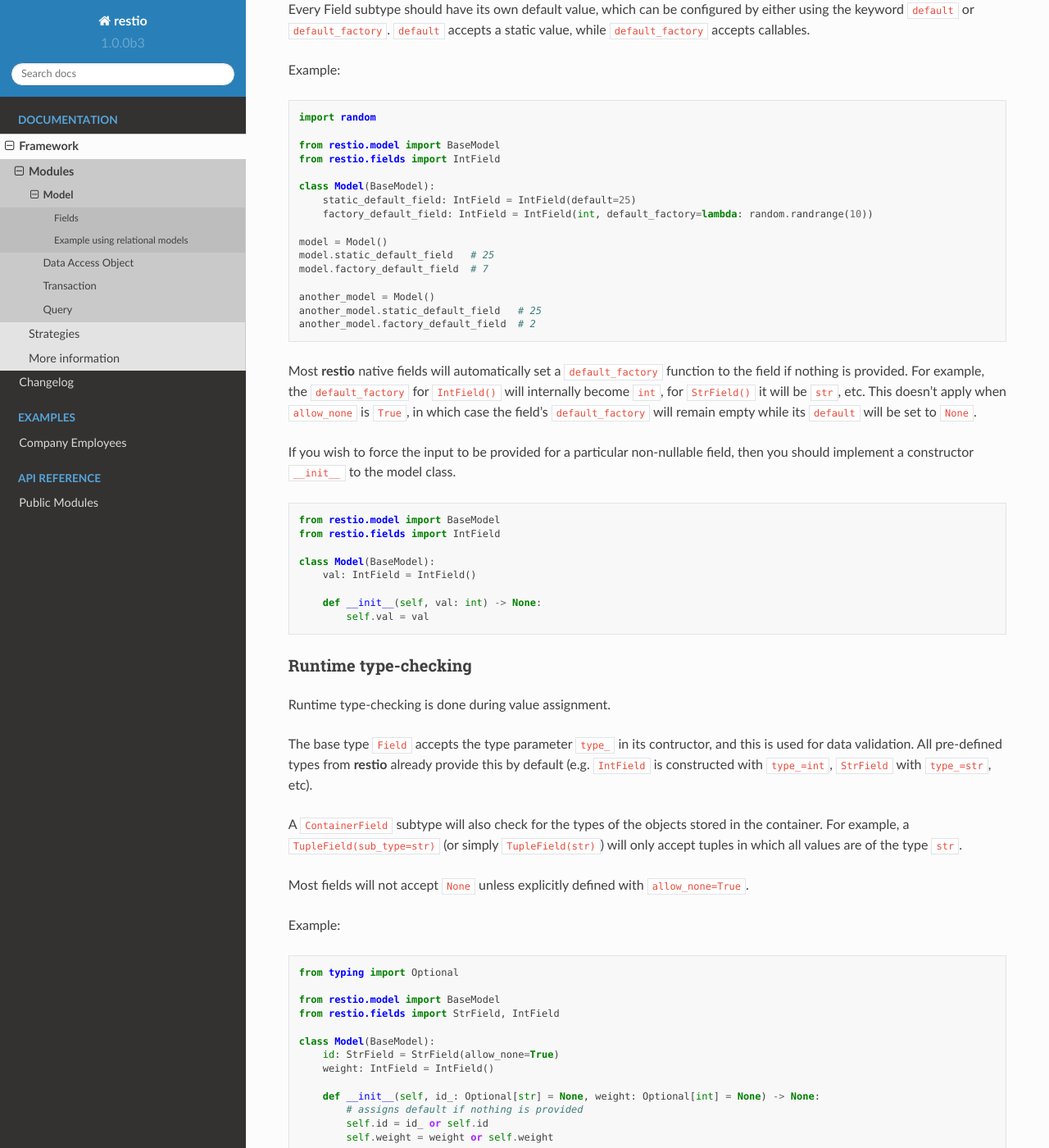
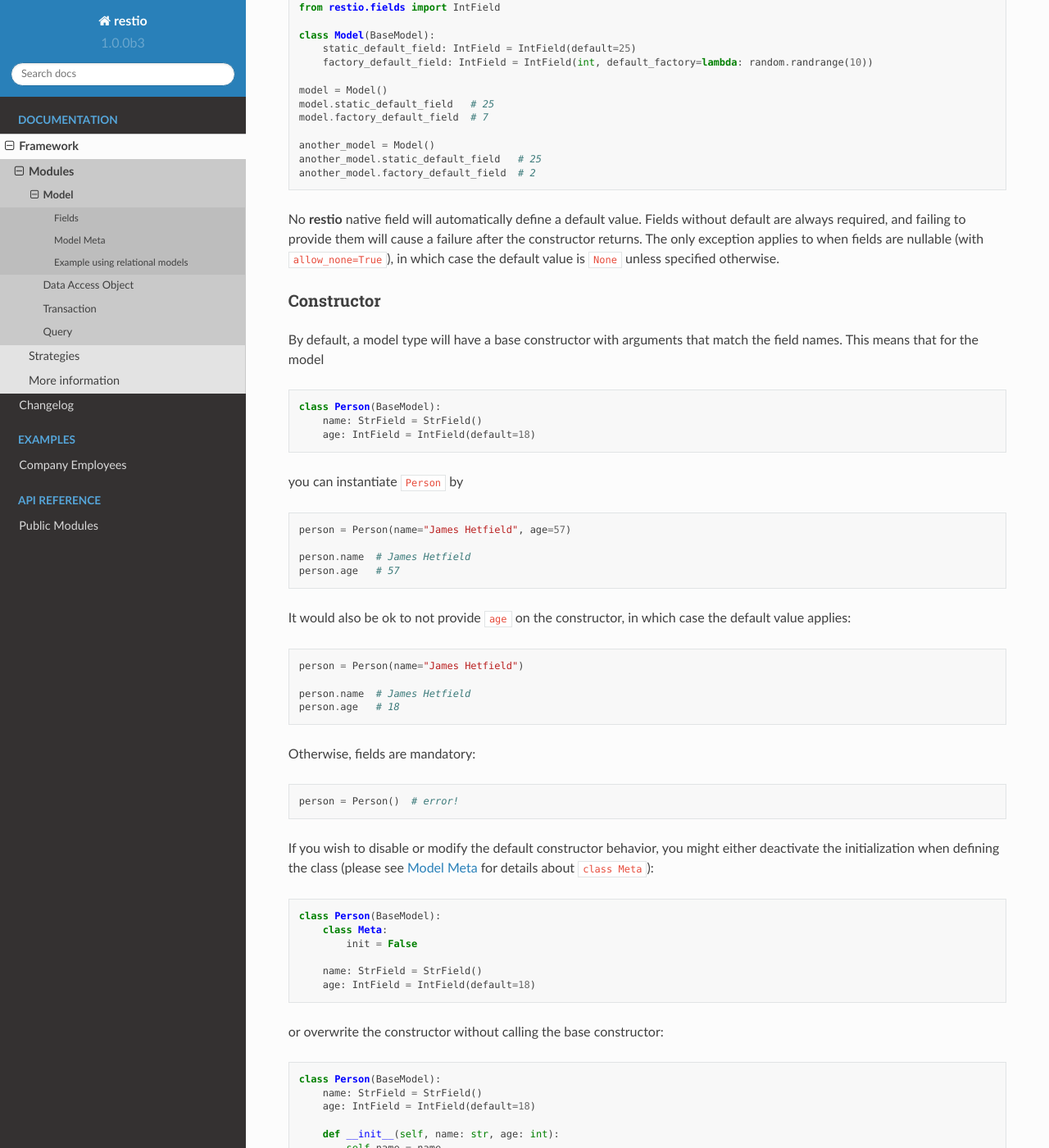
Before and after one commit to eduardostarling/restio, a Sphinx documentation site: the page built from docs/source/framework/model.rst, in a window 1280 px wide and 1400 px high, scrolled down 1396 px. Shown: the whole window at 82% size. Built offline with Sphinx 7.4.7 and the Read the Docs theme 2.0.0, drawn with Linux system fonts in a browser that asks for light colours; some of the changed text lies outside the part shown.

Commit message:
feat!: Add BaseModel constructor for assigning fields

```diff
--- a/docs/source/changelog.rst
+++ b/docs/source/changelog.rst
@@ -6,8 +6,11 @@ Changelog
 
 - Added support for Field Setters with the :code:`Field.setter` decorator in models.
 - Added support for the built-in python :code:`@property` in models.
+- Added support for customizable :code:`Meta` nested class in models, which now supports modifying the two new attributes :code:`init` and :code:`init_ignore_extra`.
+- Added :code:`BaseModel` constructor that collects parameters and assigns them to fields automatically by name.
 - Improved performance when registering objects to the transaction cache. Registering a new object to a transaction that already contains many models registered will now be faster. Also, applies when queries retrieve multiple objects at once.
 - **BREAKING CHANGE**: :code:`BaseModel.get_children()` now returns a :code:`Set` instead of a :code:`List`. This also applies to the input argument :code:`children`.
+- **BREAKING CHANGE**: Native fields no longer contain pre-defined default values. Fields without default now are required to be set as part of the constructor of the model, which will raise and Exception otherwise.
 
 
 1.0.0b2
--- a/docs/source/framework/model.rst
+++ b/docs/source/framework/model.rst
@@ -20,17 +20,6 @@ For example, a model :code:`Employee` could be written using as following to rep
         age: IntField = IntField(default=18)
         address: StrField = StrField(default="Company Address")
 
-        def __init__(
-            self,
-            *,
-            name: str,
-            age: Optional[int] = None,
-            address: Optional[str] = None
-        ) -> None:
-            self.name = name
-            self.age = age or self.age  # uses default
-            self.address = address or self.address  # uses default
-
         @address.setter
         def _validate_address(self, address: str):
             if not address:
@@ -39,6 +28,7 @@ For example, a model :code:`Employee` could be written using as following to rep
 
 
 All **restio** models should inherit from :code:`restio.model.BaseModel`, and all fields should be of type :code:`restio.fields.Field`. :code:`BaseModel` will guarante that the models can be properly operated by the other **restio** modules, such as Transactions and Data Access Objects.
+
 
 .. _fields:
 
@@ -64,7 +54,7 @@ Default values
 
 Fields' default values are assigned to the model instance as soon as they are accessed for the first time, or right after the constructor returns.
 
-Every Field subtype should have its own default value, which can be configured by either using the keyword :code:`default` or :code:`default_factory`. :code:`default` accepts a static value, while :code:`default_factory` accepts callables.
+Every :code:`Field` subtype should have its own default value, which can be configured by either using the keyword :code:`default` or :code:`default_factory`. :code:`default` accepts a static value, while :code:`default_factory` accepts callables.
 
 Example:
 
@@ -87,20 +77,109 @@ Example:
     another_model.static_default_field   # 25
     another_model.factory_default_field  # 2
 
-Most **restio** native fields will automatically set a :code:`default_factory` function to the field if nothing is provided. For example, the :code:`default_factory` for :code:`IntField()` will internally become :code:`int`, for :code:`StrField()` it will be :code:`str`, etc. This doesn't apply when :code:`allow_none` is :code:`True`, in which case the field's :code:`default_factory` will remain empty while its :code:`default` will be set to :code:`None`.
+No **restio** native field will automatically define a default value. Fields without default are always required, and failing to provide them will cause a failure after the constructor returns. The only exception applies to when fields are nullable (with :code:`allow_none=True`), in which case the default value is :code:`None` unless specified otherwise.
 
-If you wish to force the input to be provided for a particular non-nullable field, then you should implement a constructor :code:`__init__` to the model class.
+
+Constructor
+^^^^^^^^^^^
+
+By default, a model type will have a base constructor with arguments that match the field names. This means that for the model
 
 .. code-block:: python
 
-    from restio.model import BaseModel
-    from restio.fields import IntField
+    class Person(BaseModel):
+        name: StrField = StrField()
+        age: IntField = IntField(default=18)
 
-    class Model(BaseModel):
-        val: IntField = IntField()
+you can instantiate :code:`Person` by
 
-        def __init__(self, val: int) -> None:
-            self.val = val
+.. code-block:: python
+
+    person = Person(name="James Hetfield", age=57)
+
+    person.name  # James Hetfield
+    person.age   # 57
+
+It would also be ok to not provide :code:`age` on the constructor, in which case the default value applies:
+
+.. code-block:: python
+
+    person = Person(name="James Hetfield")
+
+    person.name  # James Hetfield
+    person.age   # 18
+
+Otherwise, fields are mandatory:
+
+.. code-block:: python
+
+    person = Person()  # error!
+
+If you wish to disable or modify the default constructor behavior, you might either deactivate the initialization when defining the class (please see :ref:`model_meta` for details about :code:`class Meta`):
+
+.. code-block:: python
+
+    class Person(BaseModel):
+        class Meta:
+            init = False
+
+        name: StrField = StrField()
+        age: IntField = IntField(default=18)
+
+or overwrite the constructor without calling the base constructor:
+
+.. code-block:: python
+
+    class Person(BaseModel):
+        name: StrField = StrField()
+        age: IntField = IntField(default=18)
+
+        def __init__(self, name: str, age: int):
+            self.name = name
+            self.age = age + 10
+
+It is even possible to have a custom constructor and benefit from the default behavior:
+
+.. code-block:: python
+
+    class Person(BaseModel):
+        name: StrField = StrField()
+        age: IntField = IntField(default=18)
+
+        can_drink: bool
+
+        def __init__(self, **kwargs):
+            super().__init__(**kwargs)
+            self.can_drink = self.age > 18
+
+
+Fields can also be individually marked to not be initialized by providing :code:`init=False`, in which case the base constructor will ignore the parameter if it is provided. The field value after instantiating the model should either be the field default value or a custom value set by a manually implemented constructor.
+
+.. code-block:: python
+
+    class Person(BaseModel):
+        name: StrField = StrField()
+        age: IntField = IntField(default=18, init=False)
+
+    person = Person(name="James Hetfield", age=57)
+    person.age  # 18
+
+Which is equivalent to
+
+.. code-block:: python
+
+    class Person(BaseModel):
+        name: StrField = StrField()
+        age: IntField = IntField(init=False)
+
+        def __init__(self, **kwargs):
+            super().__init__(**kwargs)
+            self.age = 18
+
+        person = Person(name="James Hetfield", age=57)
+        person.age  # 18
+
+Failing to assigning a value to a field before the instantiation finishes will result in an Exception.
 
 
 Runtime type-checking
@@ -125,12 +204,7 @@ Example:
 
     class Model(BaseModel):
         id: StrField = StrField(allow_none=True)
-        weight: IntField = IntField()
-
-        def __init__(self, id_: Optional[str] = None, weight: Optional[int] = None) -> None:
-            # assigns default if nothing is provided
-            self.id = id_ or self.id
-            self.weight = weight or self.weight
+        weight: IntField = IntField(default=0)
 
     model = Model()
     model.id      # None
@@ -144,11 +218,11 @@ Example:
     model.weight = "65 kg"  # error
     model.weight            # 65
 
-    model_constructed = Model(id_="value", weight=70)  # ok
+    model_constructed = Model(id="value", weight=70)  # ok
     model_constructed.id                               # value
     model_constructed.weight                           # 70
 
-    model_constructed = Model(id_=1, weight=70)        # error
+    model_constructed = Model(id=1, weight=70)        # error
 
 
 Setters and Properties
@@ -223,8 +297,7 @@ If you wish an even more customized behavior, Models and Fields will support the
                 raise ValueError(f"Employee {self.name} should be 18 or older.")
             self._age = value
 
-    employee = Employee()
-    employee.name = "John"
+    employee = Employee(name="John", age=18)
 
     employee.age = 15   # fails
     employee._age = 15  # succeeds
@@ -275,12 +348,9 @@ Example:
         id: IntField = IntField(pk=True, allow_none=True)
         name: StrField = StrField()
 
-        def __init__(self, name: str) -> None:
-            self.name = name
-
     class Company(BaseModel):
         address: StrField = StrField(default="The Netherlands")
-        employees: FrozenSetModelField[Employee] = FrozenSetModelField(Employee)
+        employees: FrozenSetModelField[Employee] = FrozenSetModelField(Employee, default_factory=frozenset)
 
     employee = Employee(name="Jay Pritchett")
 
@@ -316,13 +386,7 @@ For example, frozen behavior is very useful for primary keys that should be defi
     from restio.transaction import Transaction
 
     class Employee(BaseModel):
-        # setting default_factory=None will make it mandatory to provide a
-        # value before the constructor is finished
-        key: StrField = StrField(pk=True, default_factory=None, frozen=FrozenType.UPDATE)
-
-        def __init__(self, key: str):
-            # assign the value in the constructor
-            self.key = key
+        key: StrField = StrField(pk=True, frozen=FrozenType.UPDATE)
 
     transaction = Transaction()
     ...  # boiler-plate code, assign DAOs, etc
@@ -378,6 +442,28 @@ Or after getting:
     one_more_employee.key  # key_value
     one_more_employee.key = "other_key"  # error, key cannot be modified
 
+.. _model_meta:
+
+Model Meta
+----------
+
+All model classes contain an internal structure :code:`ModelMeta`, which defines the behavior of the model in runtime. Some :code:`ModelMeta` attributes can be overwritten by declaring the model with a nested class :code:`Meta`:
+
+.. code-block:: python
+
+    class Model(BaseModel):
+        class Meta:
+            pass
+
+        ...
+
+The individual attributes given to :code:`Meta` are always static and accumulate through inheritance.
+
+Currently, the following attributes can be provided to :code:`Meta`:
+
+- :code:`init` (:code:`bool`, defaults to :code:`True`): Indicates if the default base constructor behavior will be active. When :code:`True`, parameters given to the constructor will be assigned to fields that match their names. When :code:`False`, this assignment is skipped.
+- :code:`init_ignore_extra` (:code:`bool`, defaults to :code:`True`): Indicates if extra parameters given to the constructor will be ignored. When not ignored, any extra parameter passed to :code:`BaseModel.__init__` raises an Exception.
+
 
 Example using relational models
 -------------------------------
@@ -398,13 +484,6 @@ We can extend the example on the top of this page by implementing and extra `Com
         age: IntField = IntField(default=18)
         address: StrField = StrField(default="Company Address")
 
-        def __init__(
-            self, *, name: str, age: Optional[int] = None, address: Optional[str] = None,
-        ) -> None:
-            self.name = name
-            self.age = age or self.age  # uses default
-            self.address = address or self.address  # uses default
-
         @address.setter
         def _validate_address(self, address: str) -> str:
             if not address:
@@ -413,12 +492,8 @@ We can extend the example on the top of this page by implementing and extra `Com
 
 
     class Company(BaseModel):
-        name: StrField = StrField(pk=True, allow_none=False, frozen=FrozenType.UPDATE)
+        name: StrField = StrField(pk=True, frozen=FrozenType.UPDATE)
         employees: FrozenSetModelField[Employee] = FrozenSetModelField(Employee)
-
-        def __init__(self, name: str, employees: FrozenSet[Employee]):
-            self.name = name
-            self.employees = employees
 
         def hire_employee(self, employee: Employee):
             # frozensets are immutable, therefore we need to re-set the value back to the
@@ -438,9 +513,7 @@ We can extend the example on the top of this page by implementing and extra `Com
     employee_a = Employee(name="Alice", age=27)
     employee_b = Employee(name="Bob", age=19)
 
-    company = Company(
-        name="Awesome Company", employees=frozenset({employee_a})
-    )  # this works
+    company = Company(name="Awesome Company", employees=frozenset({employee_a}))  # this works
 
     employee_c = Employee(name="Junior", age=16)
     company.hire_employee(employee_c)  # this fails
```
Also changed, not shown: README.md (+7 -16 lines), docs/source/examples/company_employee_with_restio.rst (+11 -21 lines), docs/source/framework/dao.rst (+0 -22 lines), 10 other files.
